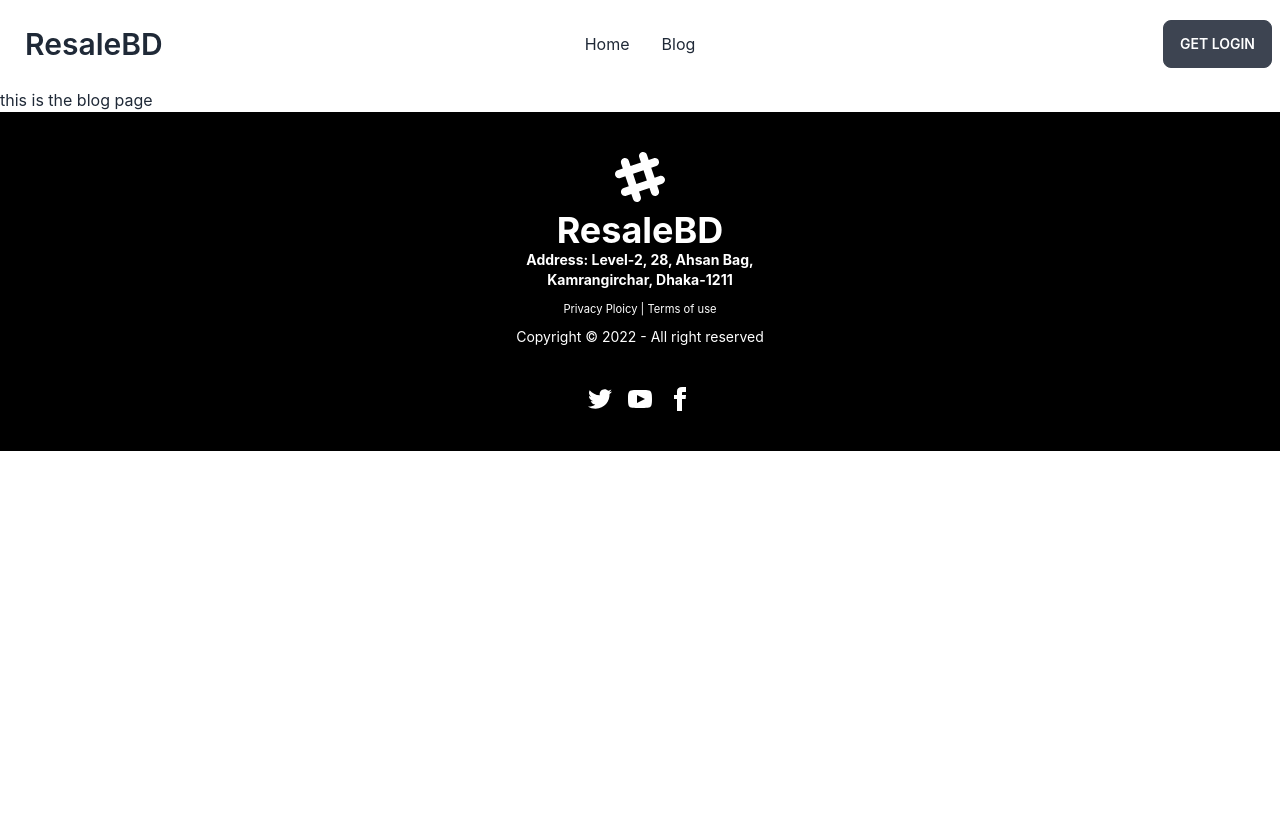
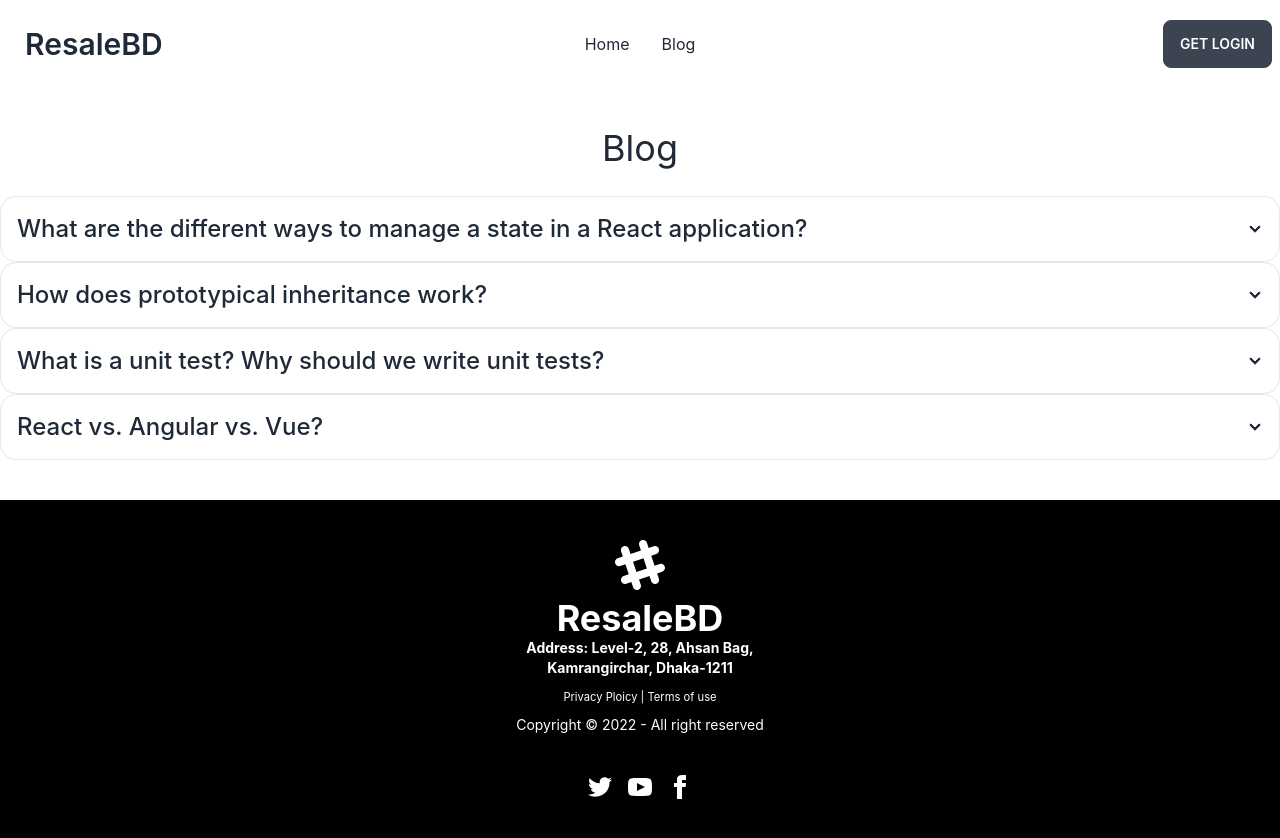
Before and after one commit to Mostofa321/ResaleBD, a React (Create React App) app: page /blog in a window 1280 px wide. Before the commit the page ends 800 px from the top, so only its background shows below. Built offline with nearby package versions, Linux system fonts and the light colour scheme; no server answers.

Commit message:
added four question & answer in Blog pagr

```diff
--- a/package.json
+++ b/package.json
@@ -13,6 +13,7 @@
     "react-query": "^3.39.2",
     "react-router-dom": "^6.4.3",
     "react-scripts": "5.0.1",
+    "react-toastify": "^9.1.1",
     "web-vitals": "^2.1.4"
   },
   "scripts": {
--- a/src/Pages/Blog/Blog.js
+++ b/src/Pages/Blog/Blog.js
@@ -2,8 +2,90 @@ import React from 'react';
 
 const Blog = () => {
     return (
-        <div className='container mx-auto'>
-            <h1>this is the blog page</h1>
+        <div className='container mx-auto my-10'>
+            <h1 className='text-center text-4xl mb-7'>Blog</h1>
+            <div tabIndex={0} className="collapse collapse-arrow  border border-base-300 bg-base-100 rounded-box">
+                <div className="collapse-title text-2xl font-medium">
+                    What are the different ways to manage a state in a React application?
+                </div>
+                <div className="collapse-content">
+                    <p>
+                        Managing state in your React apps isn’t as simple as using useState or useReducer.
+                        Not only are there are a lot of different kinds of state, but there often dozens of
+                        ways of managing each kind. Which should you choose?
+                        In this guide, we will uncover the several kinds of state in your React apps that you
+                        might not be aware of, plus how to manage them in the most effective way. <br /><br />
+                        <span className='text-xl'>The Four Kinds of React State to Manage</span> <br />
+                        When we talk about state in our applications, it’s important to be clear about
+                        what types of state actually matter.
+                        There are four main types of state you need to properly manage in your React apps: 1.
+                        Local state 2. Global state 3. Server state 4. URL state <br />
+                        Local (UI) state – Local state is data we manage in one or another component.
+                        Local state is most often managed in React using the useState hook.
+                        For example, local state would be needed to show or hide a modal component or to track
+                        values for a form component, such as form submission, when the form is disabled and
+                        the values of a form’s inputs. <br />
+                        Global (UI) state – Global state is data we manage across multiple components.
+                        Global state is necessary when we want to get and update data anywhere in our app, or
+                        in multiple components at least.
+                        A common example of global state is authenticated user state. If a user is logged into
+                        our app, it is necessary to get and change their data throughout our application.
+                        Sometimes state we think should be local might become global.
+                        Server state – Data that comes from an external server that must be integrated with our UI state.
+                        Server state is a simple concept, but can be hard to manage alongside all of our local and global UI state.
+                        There are several pieces of state that must be managed every time you fetch or update data from an
+                        external server, including loading and error state.
+                        Fortunately there are tools such as SWR and React Query that make managing server state much easier <br />
+                        URL state – Data that exists on our URLs, including the pathname and query parameters. <br />
+                        URL state is often missing as a category of state, but it is an important one.
+                        In many cases, a lot of major parts of our application rely upon accessing URL state. Try to imagine building a blog without
+                        being able to fetch a post based off of its slug or id that is located in the URL!
+                        There are undoubtedly more pieces of state that we could identify, but these are the major categories worth focusing on for most applications you build.
+                    </p>
+                </div>
+            </div>
+
+            <div tabIndex={0} className="collapse collapse-arrow border border-base-300 bg-base-100 rounded-box">
+                <div className="collapse-title text-2xl font-medium">
+                    How does prototypical inheritance work?
+                </div>
+                <div className="collapse-content">
+                    <p>
+                        The Prototypal Inheritance is a feature in javascript used to add methods and properties in
+                        objects. It is a method by which an object can inherit the properties and methods of another
+                        object. Traditionally, in order to get and set the [[Prototype]] of an object, we use Object
+                        . getPrototypeOf and Object.
+                    </p>
+                </div>
+            </div>
+
+            <div tabIndex={0} className="collapse collapse-arrow border border-base-300 bg-base-100 rounded-box">
+                <div className="collapse-title text-2xl font-medium">
+                    What is a unit test? Why should we write unit tests?
+                </div>
+                <div className="collapse-content">
+                    <p>
+                        The main objective of unit testing is to isolate written code to test and determine if it works
+                        as intended. Unit testing is an important step in the development process, because if done
+                        correctly, it can help detect early flaws in code which may be more difficult to find in later
+                        testing stages.
+                    </p>
+                </div>
+            </div>
+
+            <div tabIndex={0} className="collapse collapse-arrow border border-base-300 bg-base-100 rounded-box">
+                <div className="collapse-title text-2xl font-medium">
+                    React vs. Angular vs. Vue?
+                </div>
+                <div className="collapse-content">
+                    <p>
+                        Vue provides higher customizability and hence is easier to learn than Angular or React. Further,
+                        Vue has an overlap with Angular and React with respect to their functionality like the use of
+                        components. Hence, the transition to Vue from either of the two is an easy option.
+                    </p>
+                </div>
+            </div>
+
         </div>
     );
 };
--- a/src/Pages/Shared/Footer.js
+++ b/src/Pages/Shared/Footer.js
@@ -2,7 +2,7 @@ import React from 'react';
 
 const Footer = () => {
     return (
-        <footer className="footer footer-center p-10 bg-black text-primary-content">
+        <footer className="footer footer-center p-10 bg-black text-primary-content ">
             <div>
                 <svg width="50" height="50" viewBox="0 0 24 24" xmlns="http://www.w3.org/2000/svg" fillRule="evenodd" clipRule="evenodd" className="inline-block fill-current"><path d="M22.672 15.226l-2.432.811.841 2.515c.33 1.019-.209 2.127-1.23 2.456-1.15.325-2.148-.321-2.463-1.226l-.84-2.518-5.013 1.677.84 2.517c.391 1.203-.434 2.542-1.831 2.542-.88 0-1.601-.564-1.86-1.314l-.842-2.516-2.431.809c-1.135.328-2.145-.317-2.463-1.229-.329-1.018.211-2.127 1.231-2.456l2.432-.809-1.621-4.823-2.432.808c-1.355.384-2.558-.59-2.558-1.839 0-.817.509-1.582 1.327-1.846l2.433-.809-.842-2.515c-.33-1.02.211-2.129 1.232-2.458 1.02-.329 2.13.209 2.461 1.229l.842 2.515 5.011-1.677-.839-2.517c-.403-1.238.484-2.553 1.843-2.553.819 0 1.585.509 1.85 1.326l.841 2.517 2.431-.81c1.02-.33 2.131.211 2.461 1.229.332 1.018-.21 2.126-1.23 2.456l-2.433.809 1.622 4.823 2.433-.809c1.242-.401 2.557.484 2.557 1.838 0 .819-.51 1.583-1.328 1.847m-8.992-6.428l-5.01 1.675 1.619 4.828 5.011-1.674-1.62-4.829z"></path></svg>
                 <p className="font-bold">
--- a/src/Pages/Shared/Modal.js
+++ b/src/Pages/Shared/Modal.js
@@ -1,5 +1,7 @@
 import React, { useContext, useState } from 'react';
 import { AuthContext } from '../../Contexts/AuthProvider';
+import { ToastContainer, toast } from 'react-toastify';
+import 'react-toastify/dist/ReactToastify.css';
 
 const Modal = ({ productName, productPrice }) => {
     const { user } = useContext(AuthContext);
@@ -17,6 +19,7 @@ const Modal = ({ productName, productPrice }) => {
         setBookedProduct(bookedProductInfo);
 
         e.target.reset();
+        toast("the item is booked!")
     };
 
     console.log(bookedProduct)
@@ -73,6 +76,7 @@ const Modal = ({ productName, productPrice }) => {
                     </form>
                 </div>
             </div>
+            <ToastContainer />
         </div>
     );
 };
```
Also changed, not shown: 1 other file (tests, documents, lock files or other folders).
